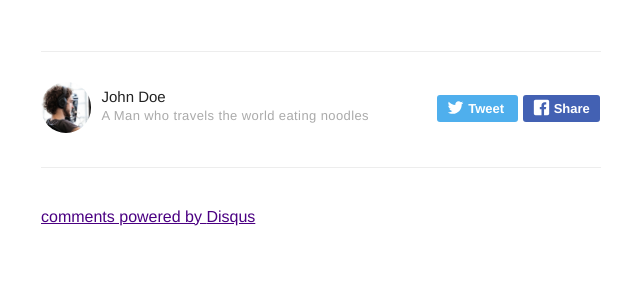
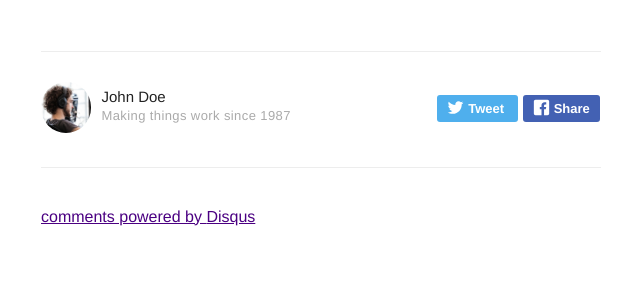
Before and after one commit to lbalddy/lbalddy.github.io, a Jekyll site: the page built from _posts/2016-01-23-indigo-jekyll-theme.markdown, in a window 1280 px wide. Shown: the part 1311-1611 px from the top of the page, without its empty margins (319-959 px from the left). Built offline with Jekyll 4.4.1, drawn with Linux system fonts in a browser that asks for light colours; emoji names are drawn with the system emoji font; comment, search, counter and statistics services are not loaded.

Commit message:
Change in bio
:)

```diff
--- a/_config.yml
+++ b/_config.yml
@@ -55,7 +55,7 @@ email: myemail@gmail.com
 authors:
     johndoe:
         name: John Doe
-        bio: A Man who travels the world eating noodles
+        bio: Making things work since 1987
         external-image: false
         picture: assets/images/profile.jpg
         twitter: johndoe
```
